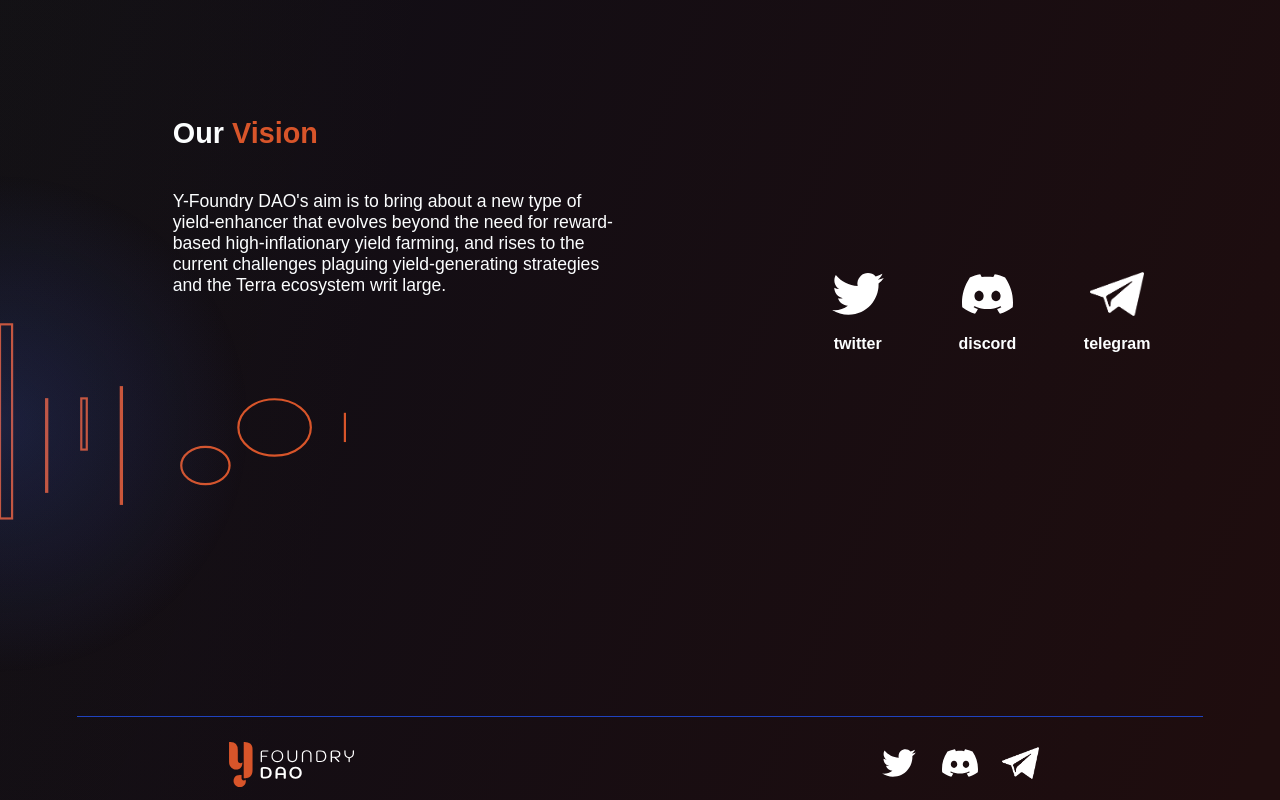
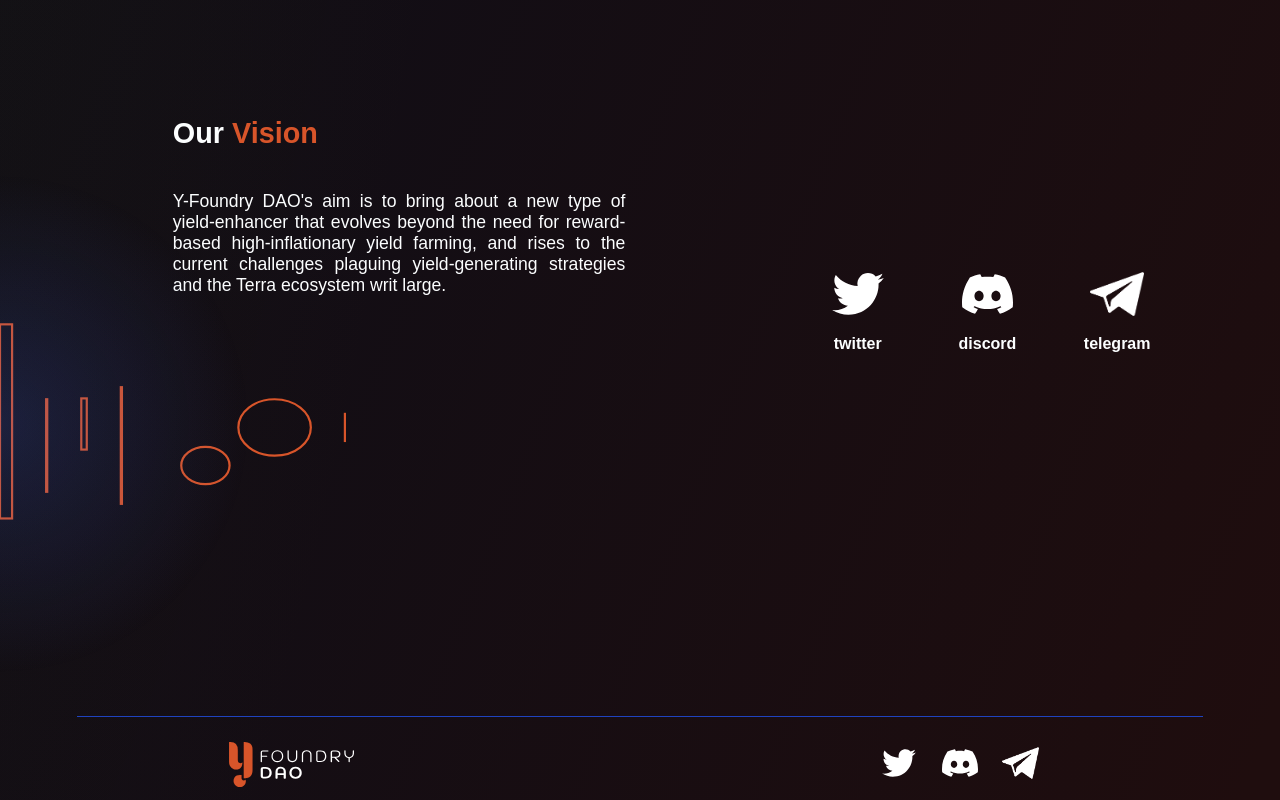
Before and after one commit to Y-Foundry-Dao/yfoundry-frontend, a React (Create React App) app in the folder landing-page/: page / in a window 1280 px wide. Shown: the part 1926-2726 px from the top of the page. Built offline with nearby package versions, Linux system fonts and the light colour scheme; a web font is replaced by a local one.

Commit message:
Update our vision paragraph styles

```diff
--- a/landing-page/src/components/layout/Community.tsx
+++ b/landing-page/src/components/layout/Community.tsx
@@ -60,21 +60,26 @@ const TextSection = styled.div`
 `
 
 const Text = styled.p`
-  width:85%;
-  margin:5% 0 0 3%;
-  font-size:.8rem;
+  width: 85%;
+  margin: 5% 0 0 3%;
+  font-size: .8rem;
+  text-align: justify;
 
   @media(min-width:425px){
-    font-size:.9rem;
-    width:75%;
+    font-size: .9rem;
+    width: 75%;
   }
   @media(min-width:756px){
-    font-size:1rem;
-    width:60%;
+    font-size: 1rem;
+    width: 60%;
   }
   @media(min-width:1024px){
-    font-size:1.1rem;
-    width:55%;
+    font-size: 1.1rem;
+    width: 55%;
+  }
+  @media(min-width:1440px){
+    font-size: 1.3rem;
+    line-height: 36px
   }
 `
 
@@ -107,7 +112,6 @@ const OrangeBars = styled.img`
   @media(min-width:756px){
     width:42%;
   }
-
 `
 const OrangeText = styled.span`
   color:${props => `${props.theme.colors.orange}`};
```
